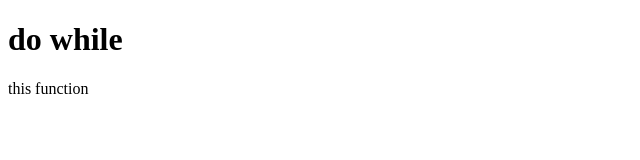
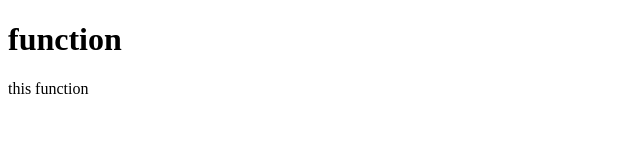
Before and after one commit to mrvasani48/javascript, a plain HTML site: page 22.function.html in a window 1280 px wide. Shown: the full height of the page, 0-640 px from the left. Drawn offline with Linux system fonts and the light colour scheme.

Commit message:
Update 22.function.html

```diff
--- a/22.function.html
+++ b/22.function.html
@@ -6,7 +6,7 @@
      <meta name="viawport" content="width=-width ,intial-scale=1.0 ">
 </head>
 <body>
-<h1> do while</h1>
+<h1> function </h1>
 <script type="text/javascript">
    function myfunction(){
 
```
